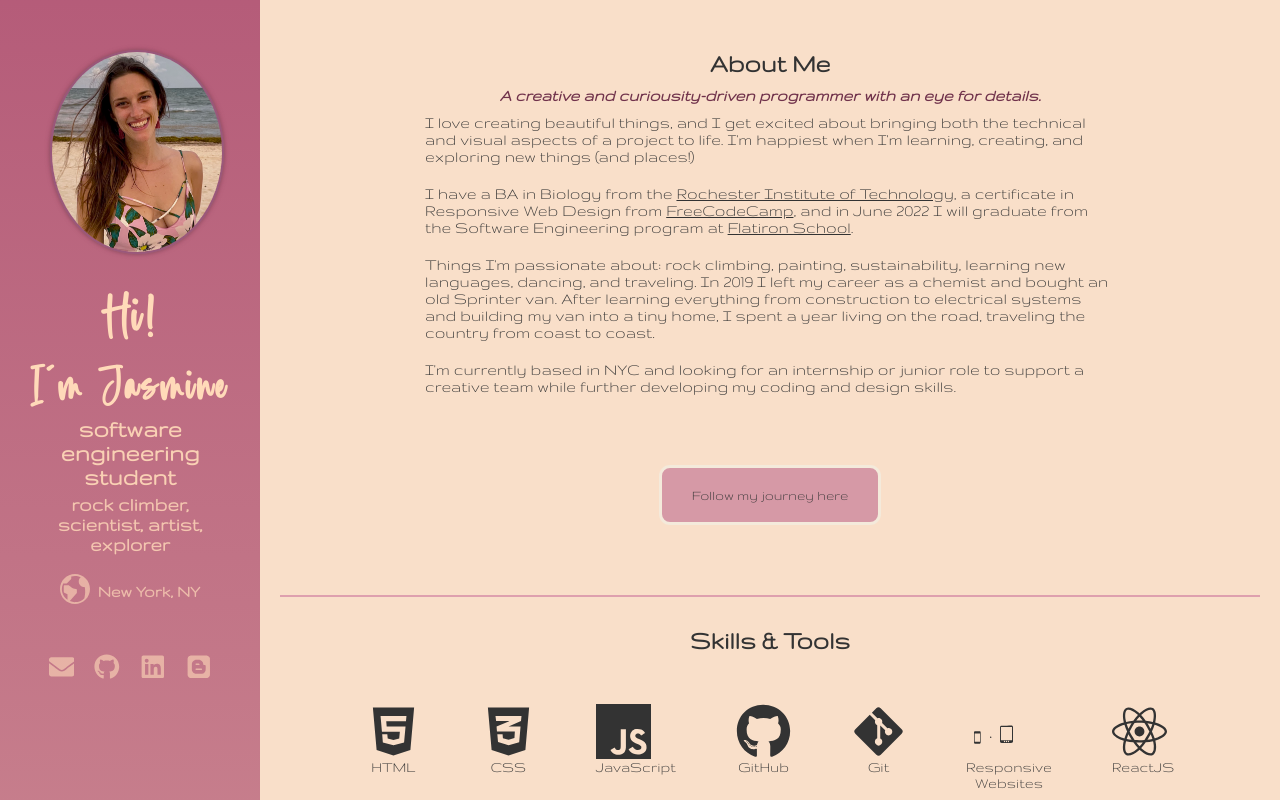
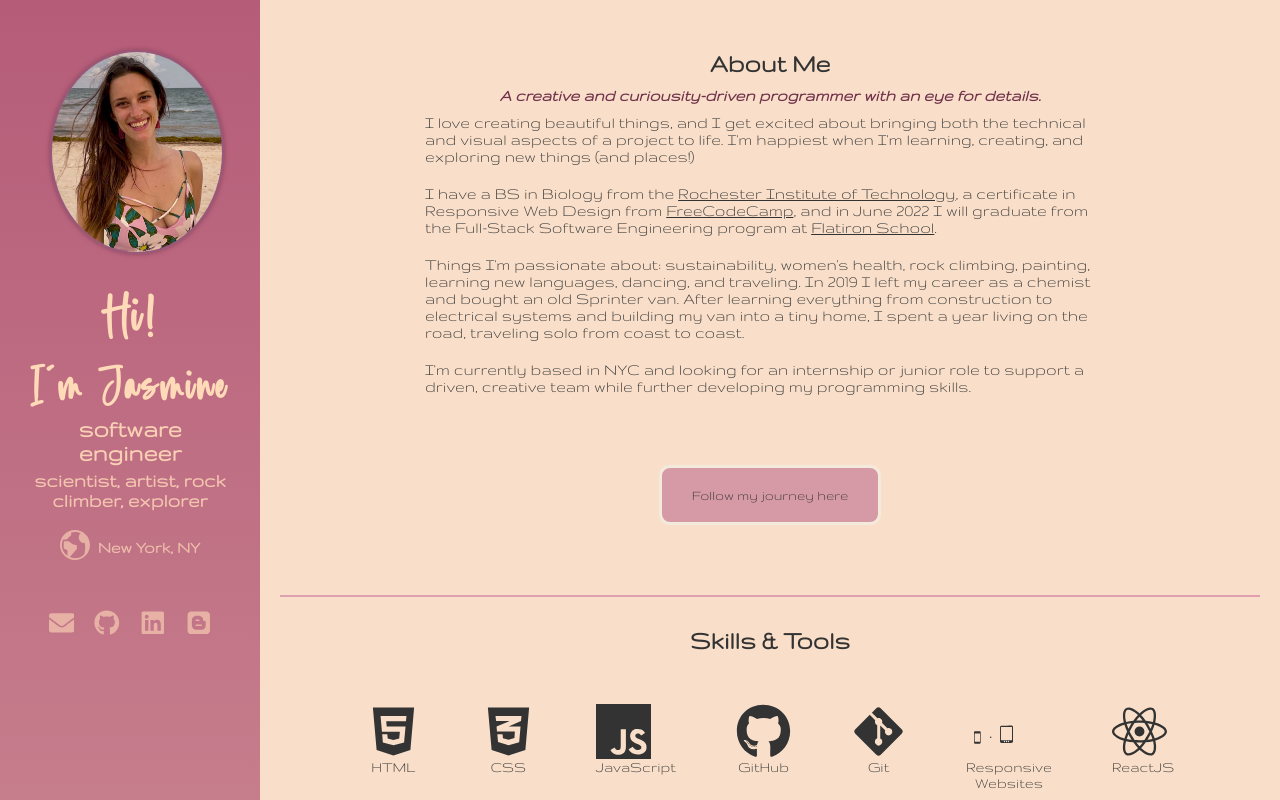
Before and after one commit to j-elkins/jasmineelkins.github.io, a React (Create React App) app: page / in a window 1280 px wide. Shown: the top 800 px of the page. Built offline with nearby package versions, Linux system fonts and the light colour scheme.

Commit message:
Updated header & about info

```diff
--- a/src/components/AboutSection.js
+++ b/src/components/AboutSection.js
@@ -16,7 +16,7 @@ function AboutSection(props) {
             places!)
           </p>
           <p>
-            I have a BA in Biology from the{" "}
+            I have a BS in Biology from the{" "}
             <a href="https://www.rit.edu" target="_blank" rel="noreferrer">
               Rochester Institute of Technology
             </a>
@@ -28,8 +28,8 @@ function AboutSection(props) {
             >
               FreeCodeCamp
             </a>
-            , and in June 2022 I will graduate from the Software Engineering
-            program at{" "}
+            , and in June 2022 I will graduate from the Full-Stack Software
+            Engineering program at{" "}
             <a
               href="https://flatironschool.com"
               target="_blank"
@@ -40,17 +40,17 @@ function AboutSection(props) {
             .
           </p>
           <p>
-            Things I'm passionate about: rock climbing, painting,
-            sustainability, learning new languages, dancing, and traveling. In
-            2019 I left my career as a chemist and bought an old Sprinter van.
-            After learning everything from construction to electrical systems
-            and building my van into a tiny home, I spent a year living on the
-            road, traveling the country from coast to coast.
+            Things I'm passionate about: sustainability, women's health, rock
+            climbing, painting, learning new languages, dancing, and traveling.
+            In 2019 I left my career as a chemist and bought an old Sprinter
+            van. After learning everything from construction to electrical
+            systems and building my van into a tiny home, I spent a year living
+            on the road, traveling solo from coast to coast.
           </p>
           <p>
             I'm currently based in NYC and looking for an internship or junior
-            role to support a creative team while further developing my coding
-            and design skills.
+            role to support a driven, creative team while further developing my
+            programming skills.
           </p>
           {/*
            <p>
--- a/src/components/Header.js
+++ b/src/components/Header.js
@@ -13,8 +13,8 @@ function Header(props) {
 
         <h1>Hi!</h1>
         <h2>I'm Jasmine</h2>
-        <h3>software engineering student</h3>
-        <h4>rock climber, scientist, artist, explorer</h4>
+        <h3>software engineer</h3>
+        <h4>scientist, artist, rock climber, explorer</h4>
 
         <div id="locationIcon">
           <ImEarth size={30} />
```
